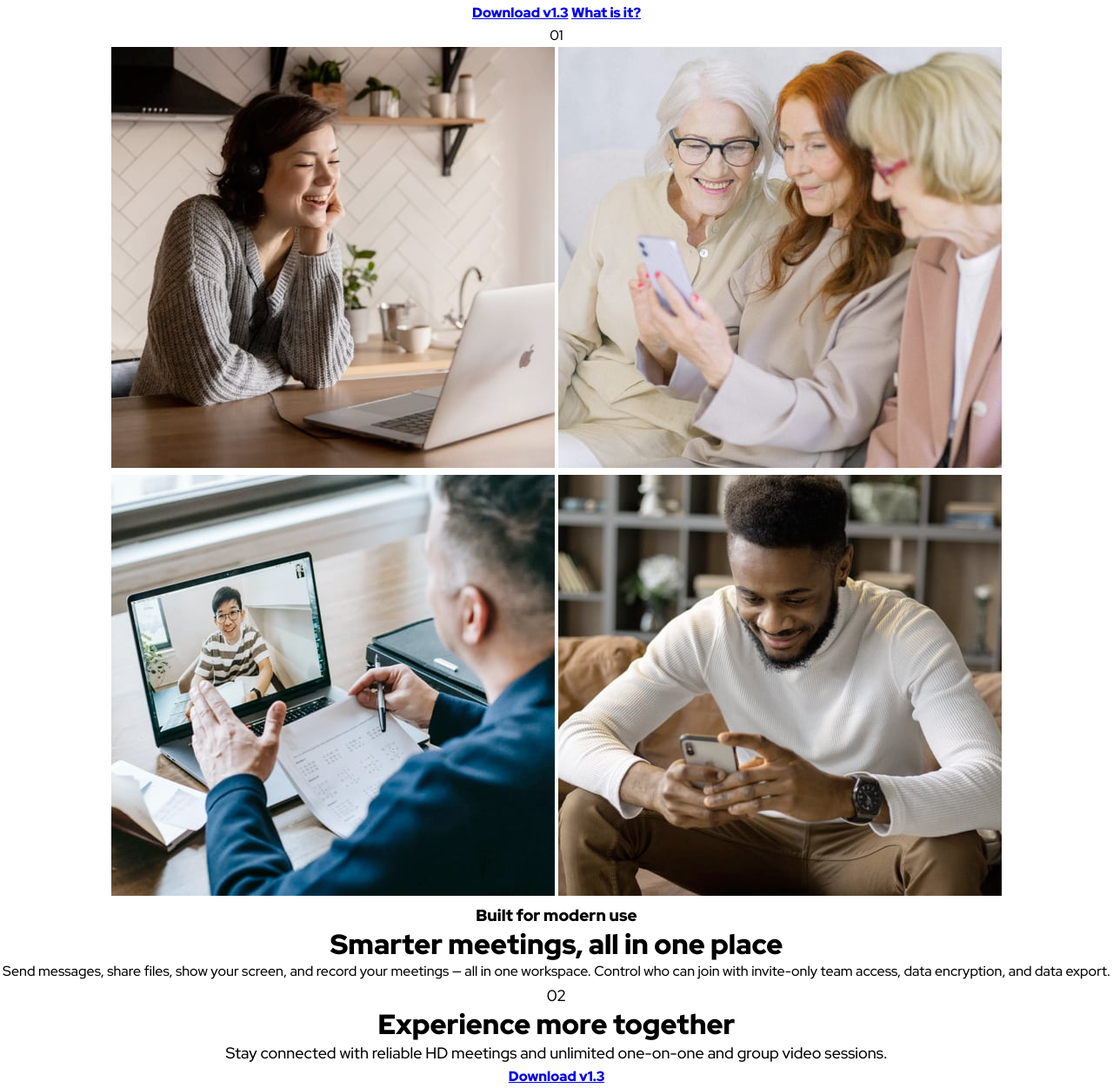
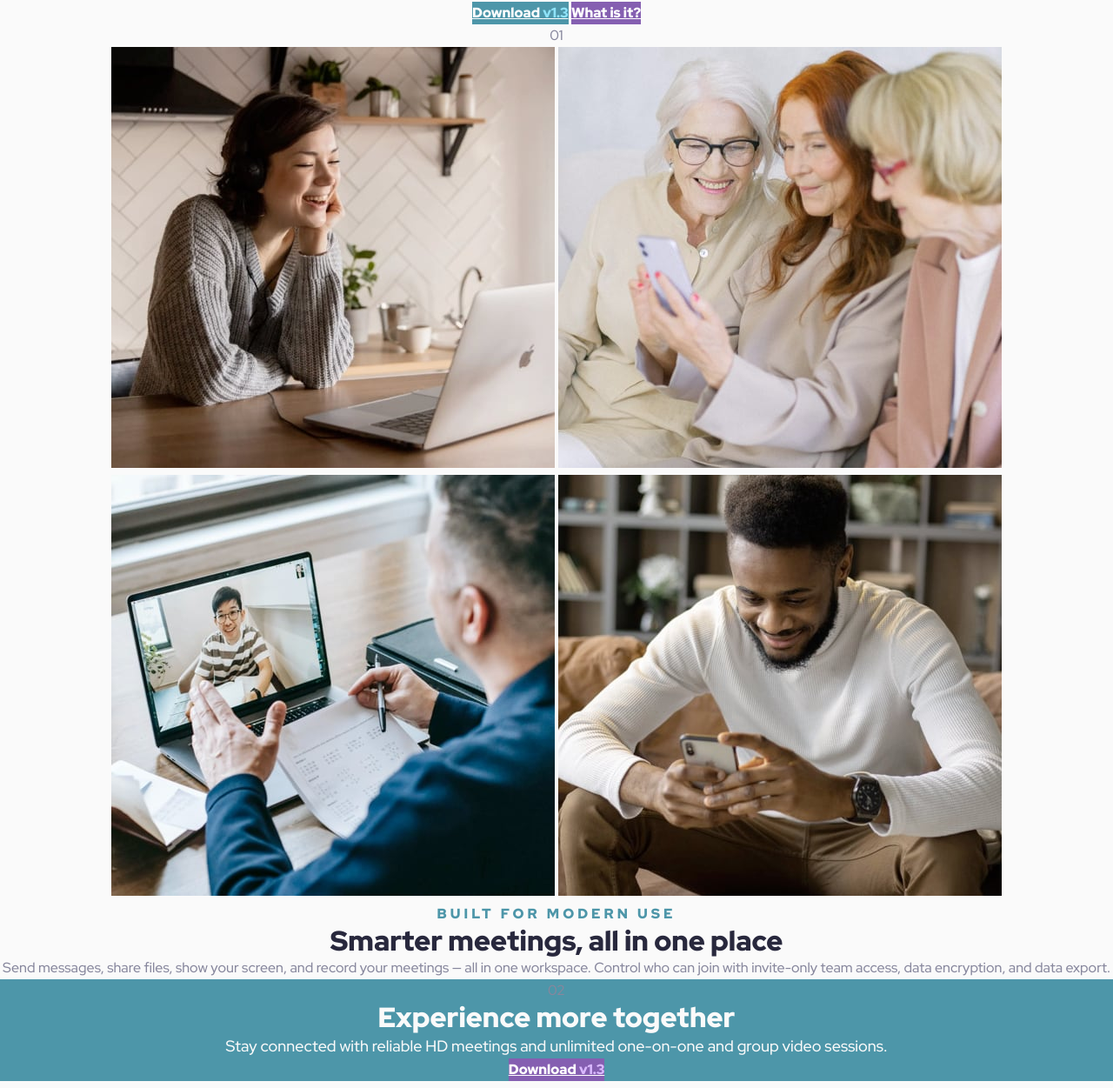
Before and after one commit to zakhi/meet-landing-page, a plain HTML site: page index.html in a window 1280 px wide. Shown: the part 415-1666 px from the top of the page at 87% size. Drawn offline with Linux system fonts and the light colour scheme.

Commit message:
Set up colors

```diff
--- a/index.html
+++ b/index.html
@@ -21,12 +21,12 @@
       Meet makes it easy to connect with others face-to-face virtually and collaborate across any device.
     </p>
 
-    <a href="#" class="button">Download v1.3</a>
-    <a href="#" class="button">What is it?</a>
+    <a href="#" class="button button-primary">Download <span class="version">v1.3</span></a>
+    <a href="#" class="button button-secondary">What is it?</a>
   </main>
 
   <section class="section-1">
-    <p>01</p>
+    <div class="section-number">01</div>
 
     <div class="profile-images">
       <img src="assets/desktop/image-woman-in-videocall.jpg" alt="Woman in video call">
@@ -44,13 +44,13 @@
   </section>
 
   <section class="section-2">
-    <p>02</p>
+    <div class="secrtion-number">02</div>
     <h2>Experience more together</h2>
     <p>
       Stay connected with reliable HD meetings and unlimited one-on-one and group video sessions.
     </p>
 
-    <a href="#" class="button">Download v1.3</a>
+    <a href="#" class="button button-secondary">Download <span class="version">v1.3</span></a>
   </section>
 </body>
 </html>
--- a/stylesheets/main.css
+++ b/stylesheets/main.css
@@ -12,6 +12,8 @@ body {
     font-size: 16px;
     line-height: 1.625;
     text-align: center;
+    color: #87879d;
+    background: #fafafa;
 }
 
 h1, h2, h3, .button {
@@ -28,6 +30,54 @@ h2 {
     line-height: 1.125;
 }
 
+h1, h2 {
+    color: #28283d;
+}
+
+h3 {
+    font-size: 16px;
+    color :#4d96a9;
+    text-transform: uppercase;
+    letter-spacing: 4px;
+}
+
+.button {
+    color: white;
+    display: inline-block;
+}
+
+.button-primary {
+    background: #4d96a9;
+}
+
+.button-primary .version {
+    color: #8fe3f9;
+}
+
+.button-primary:hover, .button-primary:focus {
+    background: #71c0d4;
+}
+
+.button-secondary {
+    background: #855fb1;
+}
+
+.button-secondary .version {
+    color: #d9b8ff;
+}
+
+.button-secondary:hover, .button-secondary:focus {
+    background: #b18bdd;
+}
+
+.section-2 {
+    background: #4d96a9;
+}
+
+.section-2 h2, .section-2 p {
+    color: #fafafa;
+}
+
 .section-2 p {
     font-size: 1.125rem;
 }
```
